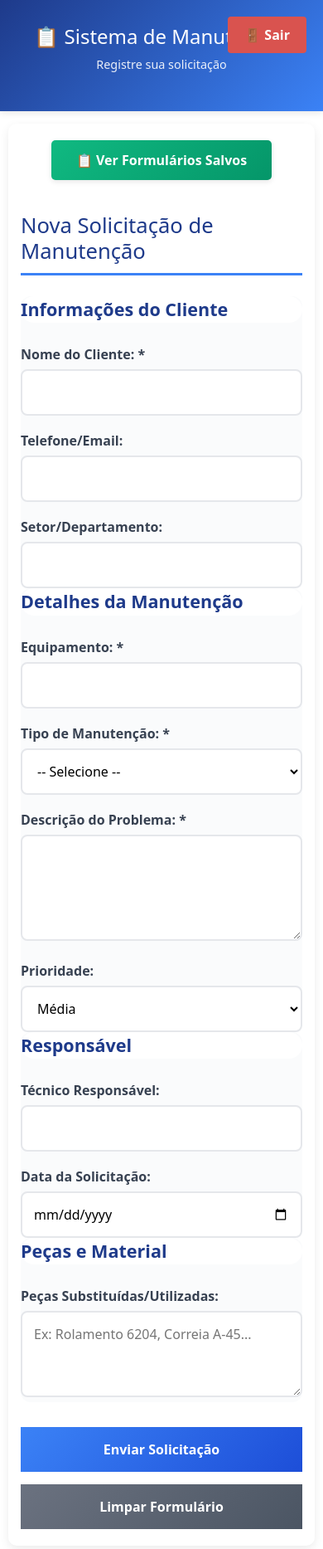
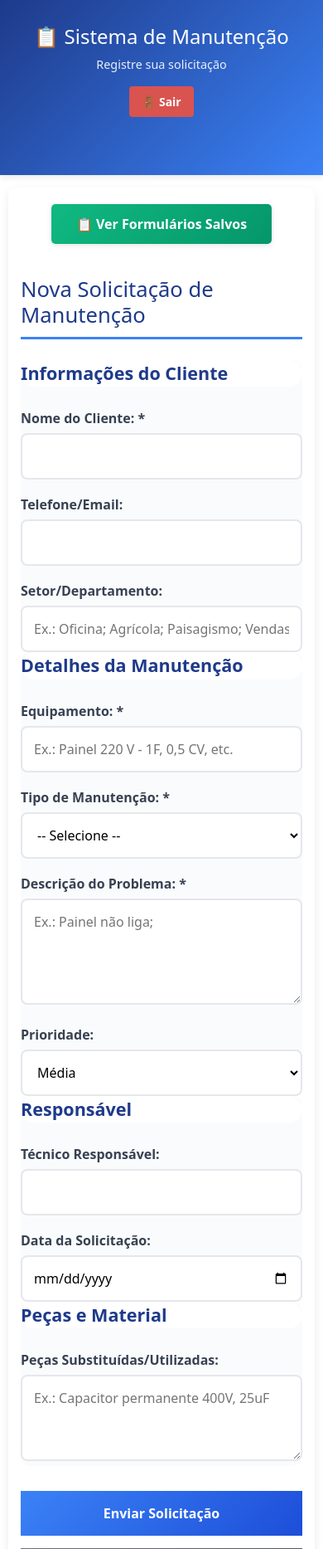
Before and after one commit to V1ctorGenesis/OS-E, a Flask app: page / in a window 390 px wide. Shown: the top 1867 px of the page at 83% size. Run offline with Flask 3, Linux system fonts and the light colour scheme; the visitor is signed in with stand-in values (Sample User, id 1).

Commit message:
Revisão-->Montagem; adicionado place holders em alguns campos

```diff
--- a/static/css/style.css
+++ b/static/css/style.css
@@ -383,10 +383,26 @@ footer {
     right: 20px;
     background: #d9534f;
     color: white;
-    padding: 10px 20px;
+    padding: 8px 15px;
     text-decoration: none;
     border-radius: 4px;
     font-weight: bold;
+    font-size: 14px;
+    z-index: 10;
+}
+
+/* Mobile - mover para baixo do header */
+@media (max-width: 768px) {
+    .btn-logout {
+        position: static;
+        display: block;
+        width: fit-content;
+        margin: 10px auto;
+    }
+
+    header {
+        padding-bottom: 60px; /* espaço para o botão */
+    }
 }
 
 .btn-logout:hover {
--- a/templates/manutencao.html
+++ b/templates/manutencao.html
@@ -94,14 +94,14 @@
           <input type="text" id="contato" name="contato">
 
           <label for="setor">Setor/Departamento:</label>
-          <input type="text" id="setor" name="setor">
+          <input type="text" id="setor" name="setor" placeholder="Ex.: Oficina; Agrícola; Paisagismo; Vendas; etc.">
         </fieldset>
 
         <fieldset>
           <legend>Detalhes da Manutenção</legend>
 
           <label for="equipamento">Equipamento: *</label>
-          <input type="text" id="equipamento" name="equipamento" required>
+          <input type="text" id="equipamento" name="equipamento" placeholder="Ex.: Painel 220 V - 1F, 0,5 CV, etc." required>
 
           <label for="tipo">Tipo de Manutenção: *</label>
           <select id="tipo" name="tipo" required>
@@ -109,11 +109,11 @@
             <option value="Preventiva">Preventiva</option>
             <option value="Corretiva">Corretiva</option>
             <option value="Instalação">Instalação</option>
-            <option value="Revisão">Revisão</option>
+            <option value="Montagem">Montagem</option>
           </select>
 
           <label for="descricao">Descrição do Problema: *</label>
-          <textarea id="descricao" name="descricao" rows="4" required></textarea>
+          <textarea id="descricao" name="descricao" rows="4" placeholder="Ex.: Painel não liga;" required></textarea>
 
           <label for="prioridade">Prioridade:</label>
           <select id="prioridade" name="prioridade">
@@ -138,7 +138,7 @@
           <legend>Peças e Material</legend>
 
           <label for="pecas">Peças Substituídas/Utilizadas:</label>
-          <textarea id="pecas" name="pecas" rows="3" placeholder="Ex: Rolamento 6204, Correia A-45..."></textarea>
+          <textarea id="pecas" name="pecas" rows="3" placeholder="Ex.: Capacitor permanente 400V, 25uF"></textarea>
         </fieldset>
 
         <div class="botoes">
```
